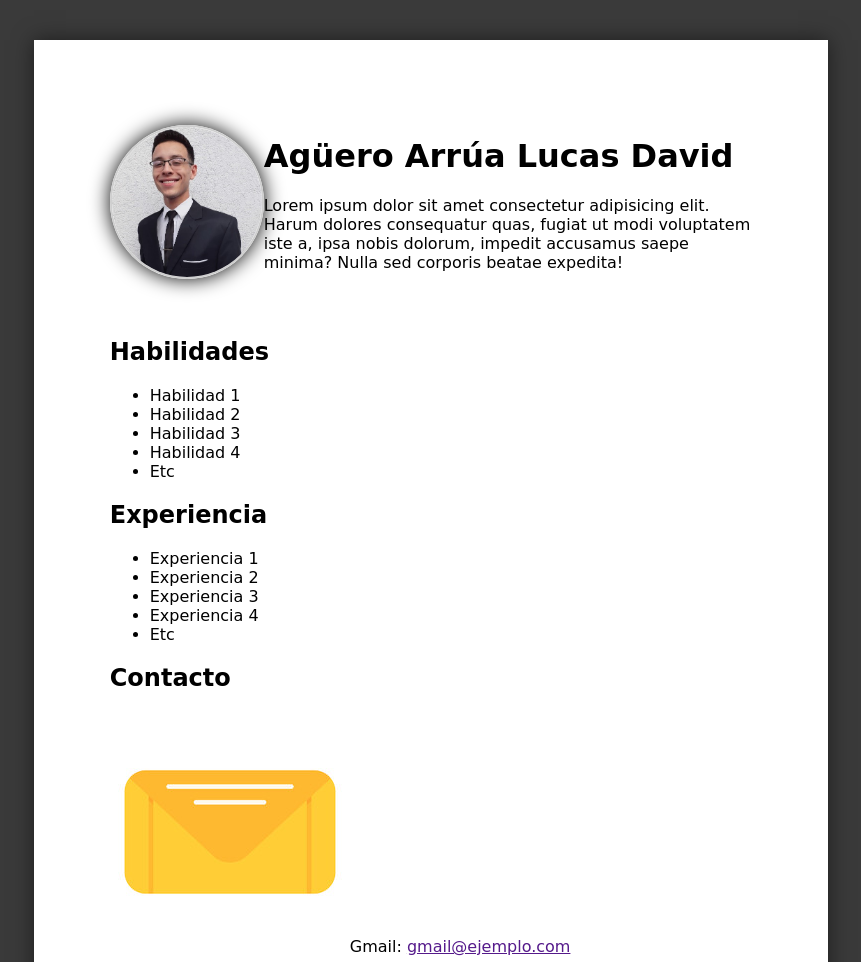
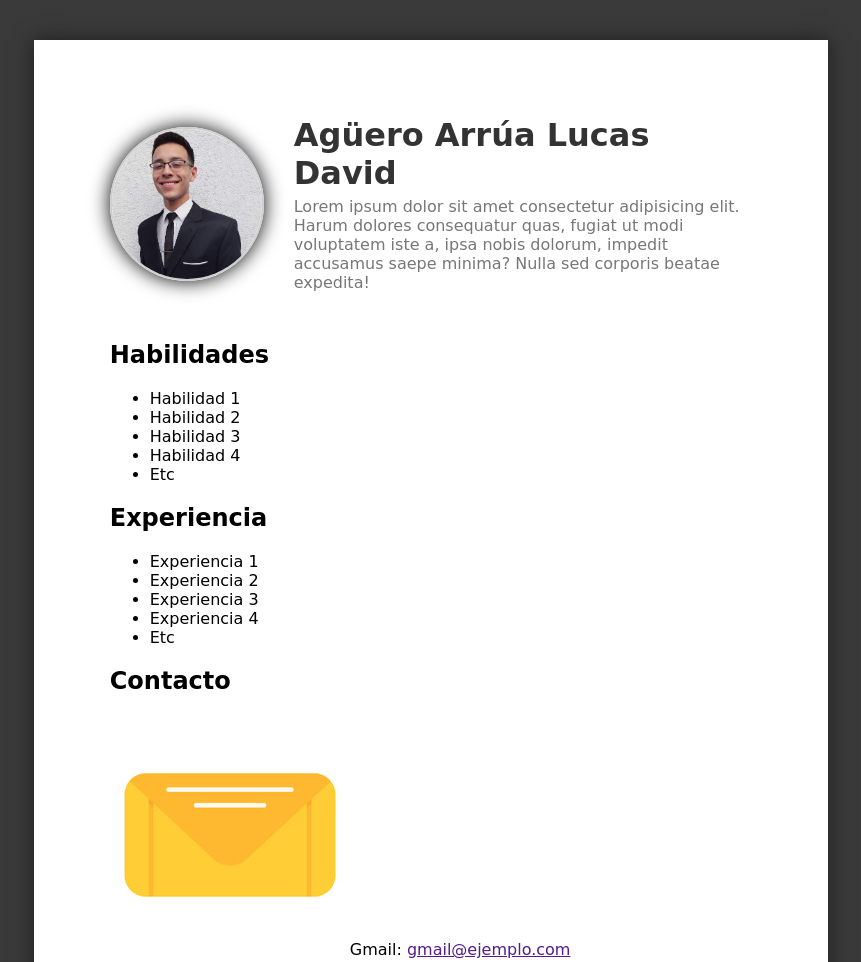
Before and after one commit to lucasaguero23/Tp1Laboratorio, a plain HTML site: page index.html in a window 1280 px wide. Shown: the top 962 px of the page, without its empty margins (209-1070 px from the left). Drawn offline with Linux system fonts and the light colour scheme.

Commit message:
Ajustando el parrafo y el titulo a la pagina y a la imagen

```diff
--- a/styles.css
+++ b/styles.css
@@ -38,3 +38,21 @@ body {
     border: 2px solid #cfcfcf;
     box-shadow: 0 0 20px rgb(0, 0, 0);
 }
+
+#titulo {
+    margin-left: 30px;
+    display: flex;
+    flex-direction: column;
+    justify-content: center;
+}
+
+#titulo h1 {
+    margin: 0;
+    font-size: 2em;
+    color: #333;
+}
+
+#titulo p {
+    margin: 5px 0 0;
+    color: #777;
+}
```
